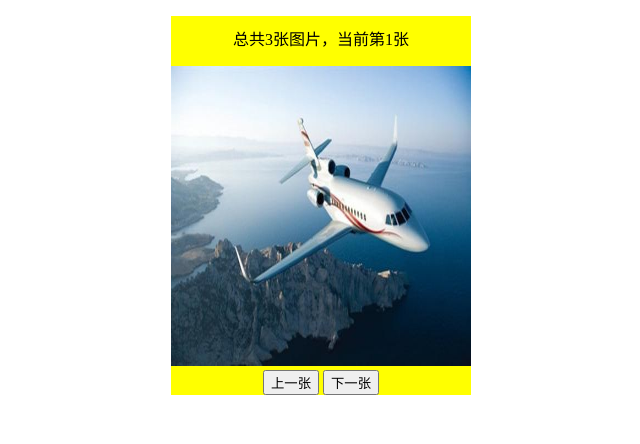
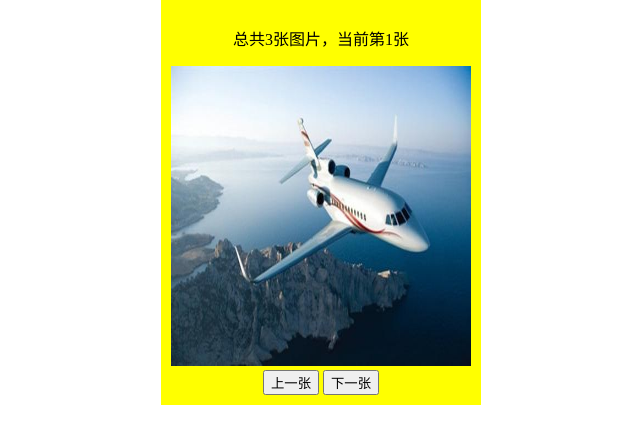
Before and after one commit to shtshtsht/JS, a plain HTML site: page practice/图片切换/index.html in a window 1280 px wide. Shown: the whole page, without its empty margins (319-959 px from the left). Drawn offline with Linux system fonts and the light colour scheme.

Commit message:
Update index.html

```diff
--- a/practice/图片切换/index.html
+++ b/practice/图片切换/index.html
@@ -47,9 +47,7 @@
 				text-align: center;
 				margin: 0 auto;
 				background-color: yellow;
-			}
-			p{
-				padding-top: 10px;
+				padding:10px;
 			}
 		</style>
 	</head>
```
